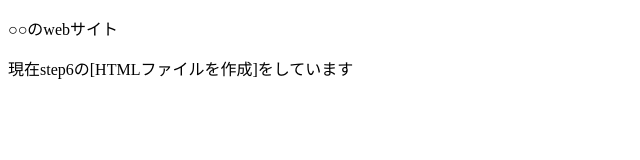
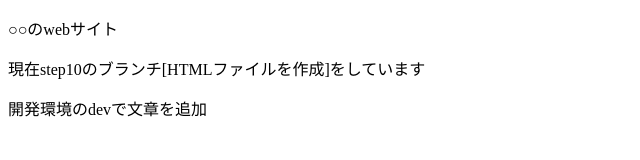
Before and after one commit to namesin/git_practice, a plain HTML site: page index.html in a window 1280 px wide. Shown: the whole page, without its empty margins (0-640 px from the left). Drawn offline with Linux system fonts and the light colour scheme.

Commit message:
step7を10に変更 文章追加

```diff
--- a/index.html
+++ b/index.html
@@ -7,6 +7,7 @@
 </head>
 <body>
   <p>○○のwebサイト</p>
-  <p>現在step6の[HTMLファイルを作成]をしています</p>
+  <p>現在step10のブランチ[HTMLファイルを作成]をしています</p>
+  <p>開発環境のdevで文章を追加</p>
 </body>
 </html>
```
